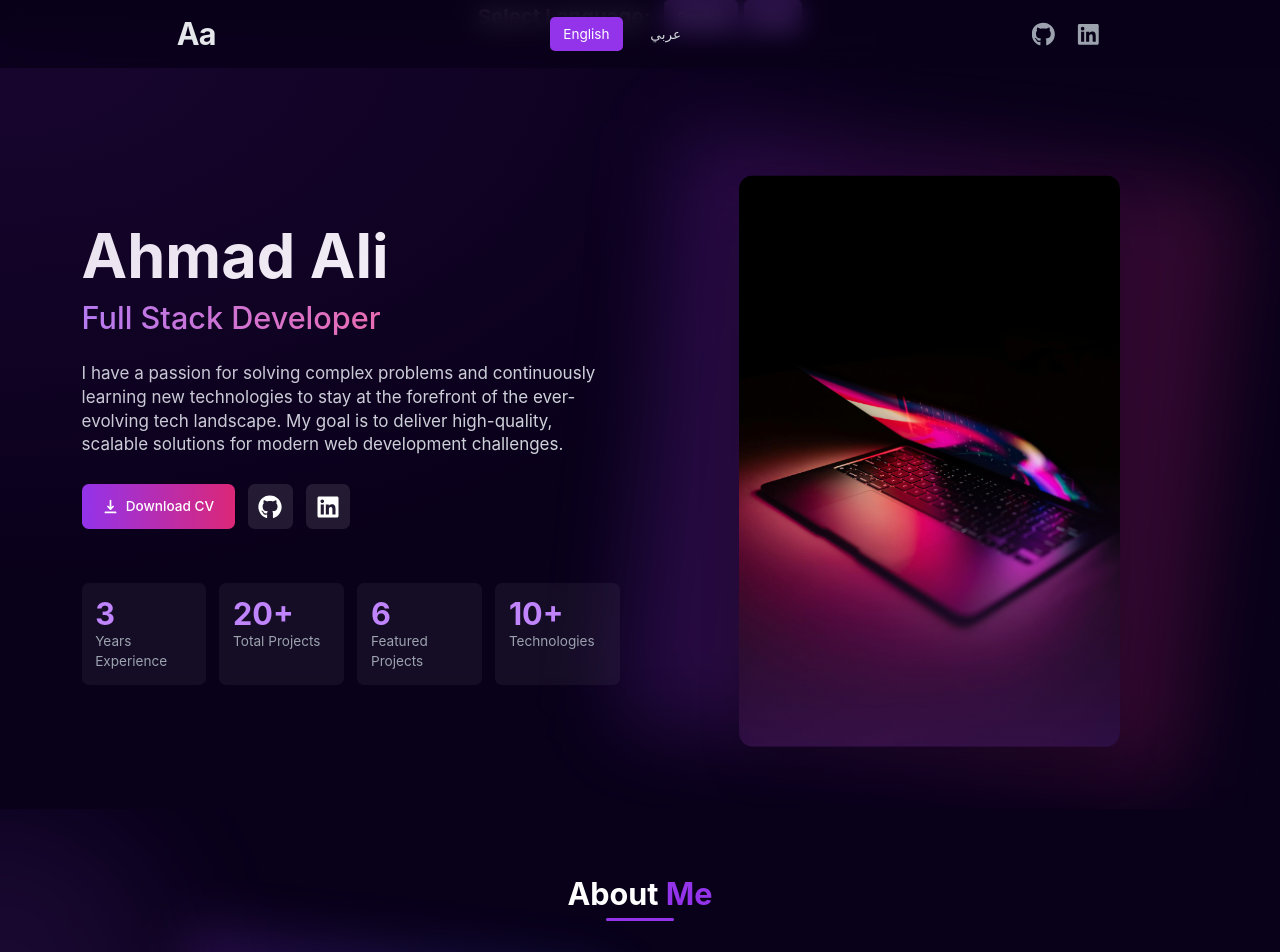
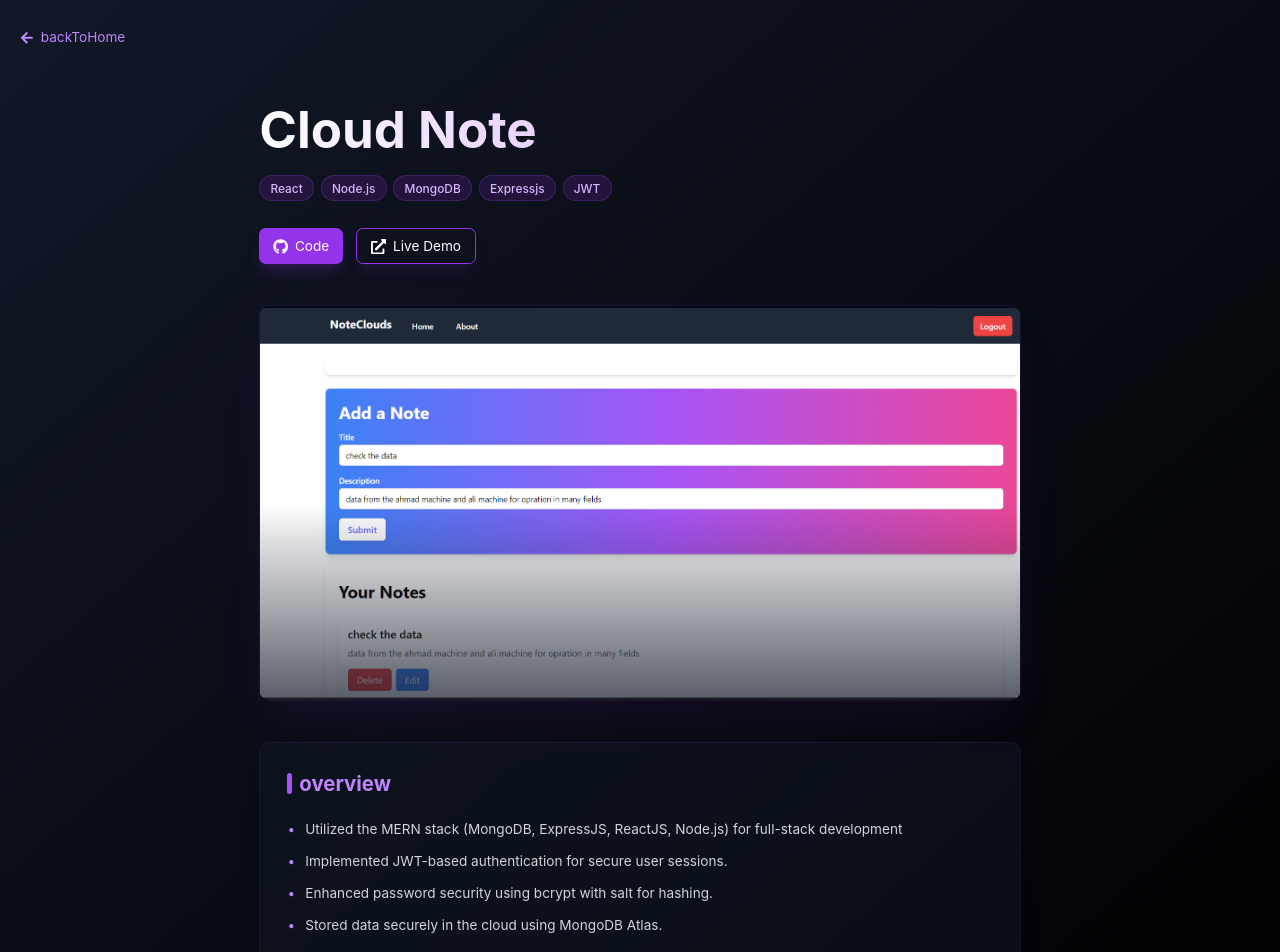
Before and after one commit to ahmadali3009/portfolio-web, a React (Vite) app: page /projects/1 in a window 1280 px wide. Shown: the top 952 px of the page. Built offline with nearby package versions, Linux system fonts and the light colour scheme.

Commit message:
add route to project for desc

```diff
--- a/package.json
+++ b/package.json
@@ -21,6 +21,7 @@
     "react-dom": "^18.3.1",
     "react-i18next": "^14.1.2",
     "react-icons": "^5.2.1",
+    "react-router-dom": "^7.5.3",
     "react-type-animation": "^3.2.0"
   },
   "devDependencies": {
--- /dev/null
+++ b/src/components/ProjectDetail.jsx
@@ -0,0 +1,140 @@
+import React from 'react';
+import { useLoaderData, Link } from 'react-router-dom';
+import { motion } from 'framer-motion';
+import { FaArrowLeft, FaGithub, FaExternalLinkAlt } from 'react-icons/fa';
+import { useTranslation } from 'react-i18next';
+
+const ProjectDetail = () => {
+  const project = useLoaderData();
+  const { t, i18n } = useTranslation();
+
+  return (
+    <div className="min-h-screen bg-gradient-to-br from-gray-900 to-black text-white">
+      {/* Navigation */}
+      <div className="container mx-auto px-6 py-8">
+        <Link to="/" className="inline-flex items-center gap-2 text-purple-400 hover:text-purple-300 transition-colors">
+          <FaArrowLeft />
+          <span>{t('backToHome')}</span>
+        </Link>
+      </div>
+
+      {/* Project Header */}
+      <div className="container mx-auto px-6 pt-8 pb-16">
+        <motion.div
+          initial={{ opacity: 0, y: 20 }}
+          animate={{ opacity: 1, y: 0 }}
+          transition={{ duration: 0.5 }}
+          className="max-w-4xl mx-auto"
+        >
+          <h1 className="text-3xl sm:text-4xl md:text-5xl lg:text-6xl font-bold mb-6 bg-clip-text text-transparent bg-gradient-to-r from-white to-purple-400">{project.title}</h1>
+
+          {/* Technologies */}
+          <div className="flex flex-wrap gap-2 mb-8">
+            {project.technologies.map((tech, index) => (
+              <span
+                key={index}
+                className="px-3 py-1 text-sm font-medium bg-purple-900/30 text-purple-300 rounded-full border border-purple-500/20"
+              >
+                {tech}
+              </span>
+            ))}
+          </div>
+
+          {/* Action Buttons */}
+          <div className="flex flex-wrap gap-4 mb-12">
+            <motion.a
+              whileHover={{ scale: 1.05 }}
+              whileTap={{ scale: 0.95 }}
+              href={project.link}
+              target="_blank"
+              rel="noopener noreferrer"
+              className="flex items-center gap-2 px-4 py-2 bg-purple-600 hover:bg-purple-700 rounded-lg transition-colors shadow-lg shadow-purple-600/20"
+            >
+              <FaGithub className="text-lg" />
+              <span>Code</span>
+            </motion.a>
+            {project.demo && (
+              <motion.a
+                whileHover={{ scale: 1.05 }}
+                whileTap={{ scale: 0.95 }}
+                href={project.demo}
+                target="_blank"
+                rel="noopener noreferrer"
+                className="flex items-center gap-2 px-4 py-2 border border-purple-600 hover:bg-purple-600/20 rounded-lg transition-colors shadow-lg shadow-purple-600/10"
+              >
+                <FaExternalLinkAlt className="text-lg" />
+                <span>Live Demo</span>
+              </motion.a>
+            )}
+          </div>
+        </motion.div>
+
+        {/* Project Image */}
+        <motion.div
+          initial={{ opacity: 0, y: 30 }}
+          animate={{ opacity: 1, y: 0 }}
+          transition={{ duration: 0.5, delay: 0.2 }}
+          className="mb-12 max-w-4xl mx-auto"
+        >
+          <div className="relative rounded-xl overflow-hidden shadow-2xl shadow-purple-600/10 border border-purple-500/10">
+            <img
+              src={project.image}
+              alt={project.title}
+              className="w-full h-auto object-cover"
+            />
+            <div className="absolute inset-0 bg-gradient-to-t from-gray-900/70 via-transparent to-transparent"></div>
+          </div>
+        </motion.div>
+
+        {/* Project Description */}
+        <motion.div
+          initial={{ opacity: 0, y: 30 }}
+          animate={{ opacity: 1, y: 0 }}
+          transition={{ duration: 0.5, delay: 0.4 }}
+          className="prose prose-lg prose-invert max-w-4xl mx-auto"
+        >
+          <div className="bg-gray-900/50 backdrop-blur-sm p-6 sm:p-8 rounded-xl border border-purple-500/10 shadow-xl">
+            <h2 className="text-2xl font-bold mb-6 text-purple-400 flex items-center gap-2">
+              <span className="w-1.5 h-6 bg-purple-500 rounded-full"></span>
+              {t('overview')}
+            </h2>
+
+            {/* Improved description rendering */}
+            <div className="text-gray-300 leading-relaxed">
+              {project.description.split('\n').map((paragraph, index) => {
+                // Check if this is a bullet point
+                if (paragraph.trim().startsWith('•')) {
+                  return (
+                    <div key={index} className="flex gap-3 mb-3">
+                      <span className="text-purple-400 flex-shrink-0">•</span>
+                      <span>{paragraph.trim().substring(1).trim()}</span>
+                    </div>
+                  );
+                }
+                // Check if this is a section header
+                else if (paragraph.trim().endsWith(':') || paragraph.trim().endsWith(':\n')) {
+                  return (
+                    <h3 key={index} className="text-xl font-semibold text-purple-300 mt-6 mb-3">
+                      {paragraph.trim()}
+                    </h3>
+                  );
+                }
+                // Regular paragraph
+                else if (paragraph.trim()) {
+                  return (
+                    <p key={index} className="mb-4">
+                      {paragraph.trim()}
+                    </p>
+                  );
+                }
+                return null;
+              })}
+            </div>
+          </div>
+        </motion.div>
+      </div>
+    </div>
+  );
+};
+
+export default ProjectDetail;
--- a/src/components/Projectsdetail.jsx
+++ b/src/components/Projectsdetail.jsx
@@ -2,7 +2,8 @@ import React from 'react';
 import { useTranslation } from 'react-i18next';
 import { PROJECTS_EN, PROJECTS_AR } from '../constants';
 import { motion } from "framer-motion";
-import { FaGithub, FaExternalLinkAlt } from 'react-icons/fa';
+import { FaGithub, FaExternalLinkAlt, FaInfoCircle } from 'react-icons/fa';
+import { Link } from 'react-router-dom';
 
 const Projectsdetail = () => {
   const { t, i18n } = useTranslation();
@@ -50,7 +51,7 @@ const Projectsdetail = () => {
 
               {/* Technologies */}
               <div className="flex flex-wrap gap-2 mb-4">
-                {project.technologies.map((tech, techIndex) => (
+                {project.technologies.slice(0, 3).map((tech, techIndex) => (
                   <span
                     key={techIndex}
                     className="px-3 py-1 text-xs lg:text-sm font-medium bg-purple-900/30 text-purple-300 rounded-full"
@@ -58,6 +59,11 @@ const Projectsdetail = () => {
                     {tech}
                   </span>
                 ))}
+                {project.technologies.length > 3 && (
+                  <span className="px-3 py-1 text-xs lg:text-sm font-medium bg-purple-900/30 text-purple-300 rounded-full">
+                    +{project.technologies.length - 3}
+                  </span>
+                )}
               </div>
 
               {/* Description */}
@@ -78,19 +84,16 @@ const Projectsdetail = () => {
                   <FaGithub className="text-lg" />
                   <span>Code</span>
                 </motion.a>
-                {project.view && (
-                  <motion.a
-                    whileHover={{ scale: 1.05 }}
-                    whileTap={{ scale: 0.95 }}
-                    href={project.view}
-                    target="_blank"
-                    rel="noopener noreferrer"
-                    className="flex items-center gap-2 px-4 py-2 bg-purple-600/20 hover:bg-purple-600/40 rounded-lg transition-colors"
-                  >
-                    <FaExternalLinkAlt className="text-lg" />
-                    <span>View</span>
-                  </motion.a>
-                )}
+
+                {/* New Details Button */}
+                <Link
+                  to={`/projects/${index}`}
+                  className="flex items-center gap-2 px-4 py-2 bg-purple-600/20 hover:bg-purple-600/40 rounded-lg transition-colors"
+                >
+                  <FaInfoCircle className="text-lg" />
+                  <span>Details</span>
+                </Link>
+
                 {project.demo && (
                   <motion.a
                     whileHover={{ scale: 1.05 }}
@@ -101,7 +104,7 @@ const Projectsdetail = () => {
                     className="flex items-center gap-2 px-4 py-2 border border-purple-600 hover:bg-purple-600/20 rounded-lg transition-colors"
                   >
                     <FaExternalLinkAlt className="text-lg" />
-                    <span>Live Demo</span>
+                    <span>Live</span>
                   </motion.a>
                 )}
               </div>
--- a/src/main.jsx
+++ b/src/main.jsx
@@ -1,13 +1,12 @@
 import React from 'react'
 import ReactDOM from 'react-dom/client'
-import App from './App.jsx'
+import { RouterProvider } from 'react-router-dom'
+import router from './router'
 import './index.css'
-import { I18nextProvider } from 'react-i18next';
-import i18n from './i18n';
+import './i18n' // Your i18n configuration
+
 ReactDOM.createRoot(document.getElementById('root')).render(
   <React.StrictMode>
-    <I18nextProvider i18n={i18n}>
-      <App />
-    </I18nextProvider>,
+    <RouterProvider router={router} />
   </React.StrictMode>,
 )
--- /dev/null
+++ b/src/router.jsx
@@ -0,0 +1,27 @@
+import { createBrowserRouter } from "react-router-dom";
+import App from "./App";
+import ProjectDetail from "./components/ProjectDetail";
+import { PROJECTS_EN, PROJECTS_AR } from "./constants";
+
+// Combine all projects for routing
+const allProjects = [...PROJECTS_EN];
+
+const router = createBrowserRouter([
+  {
+    path: "/",
+    element: <App />,
+  },
+  {
+    path: "/projects/:projectId",
+    element: <ProjectDetail />,
+    loader: ({ params }) => {
+      const project = allProjects.find((p, index) => index === parseInt(params.projectId));
+      if (!project) {
+        throw new Response("Project not found", { status: 404 });
+      }
+      return project;
+    },
+  },
+]);
+
+export default router;
```
Also changed, not shown: src/locales/en/translation.json (added, +9 -0 lines), 1 other file (tests, documents, lock files or other folders).
